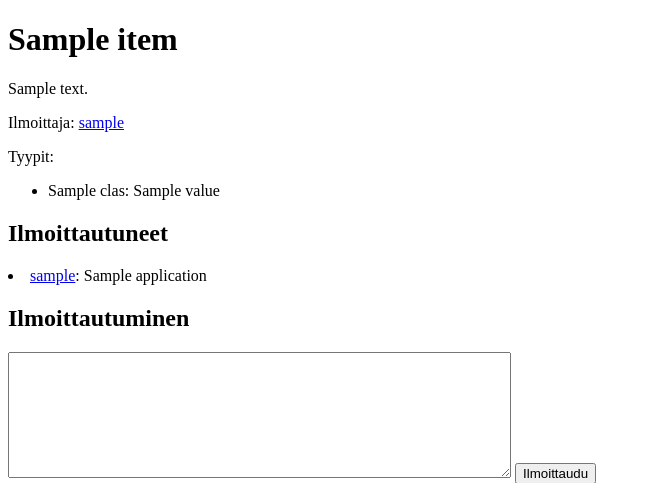
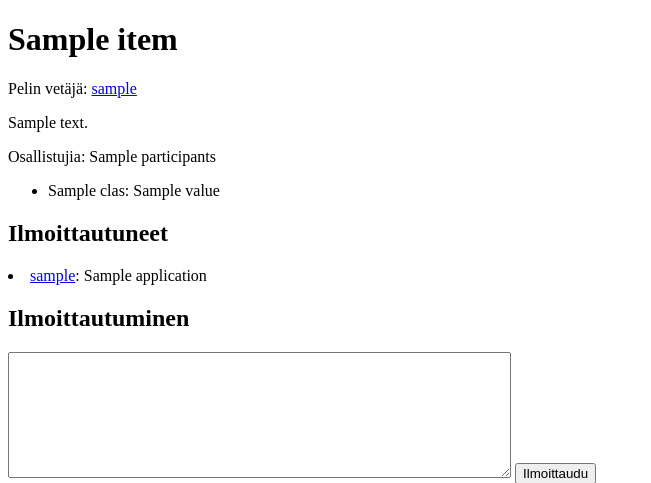
Before and after one commit to Alehound/DnD-Group-finder, a Flask app: template templates/show_item.html in a window 1280 px wide. Shown: the top 483 px of the page, without its empty margins (0-651 px from the left). Run offline with Flask 3, Linux system fonts and the light colour scheme; the template is opened without the code that fills it: most values are stand-ins (such as "Sample title", 1, 10 or a date in 2020).

Commit message:
Move participant count out of classes

```diff
--- a/app.py
+++ b/app.py
@@ -49,6 +49,13 @@ def create_item():
     description = request.form["description"]
     if not description or len(description) > 1000:
         abort(403)
+    participants = request.form["participants"]
+    try:
+        participants_int = int(participants)
+        if participants_int < 1 or participants_int > 99:
+            abort(403)
+    except ValueError:
+        abort(403)
     user_id = session["user_id"]
 
     all_classes = items.get_all_classes()
@@ -63,7 +70,7 @@ def create_item():
 
             classes.append((class_title, class_value))
 
-    items.add_item(title, description, user_id, classes)
+    items.add_item(title, description, participants, user_id, classes)
 
     return redirect("/")
 
@@ -116,6 +123,13 @@ def update_item():
     description = request.form["description"]
     if not description or len(description) > 1000:
         abort(403)
+    participants = request.form["participants"]
+    try:
+        participants_int = int(participants)
+        if participants_int < 1 or participants_int > 99:
+            abort(403)
+    except ValueError:
+        abort(403)
 
     all_classes = items.get_all_classes()
     classes = []
@@ -129,7 +143,7 @@ def update_item():
 
             classes.append((class_title, class_value))
 
-    items.update_item(item_id, title, description, classes)
+    items.update_item(item_id, title, description, participants, classes)
 
     return redirect("/show_item/" + str(item_id))
 
--- a/schema.sql
+++ b/schema.sql
@@ -8,6 +8,7 @@ CREATE TABLE items (
     id INTEGER PRIMARY KEY,
     title TEXT,
     description TEXT,
+    participants INTEGER,
     user_id REFERENCES users
 );
 
--- a/templates/new_item.html
+++ b/templates/new_item.html
@@ -15,6 +15,10 @@
     <p>
         Kuvaus: <br />
         <textarea name="description" rows="8" cols="60" maxlength="1000" required></textarea>
+    </p>
+    <p>
+        Osallistujia(1-9): <br />
+        <input type="number" name="participants" min="1" max="9" required/>
     </p>
     {% for class in classes %}
     <p>
--- a/templates/show_item.html
+++ b/templates/show_item.html
@@ -14,14 +14,16 @@
   </p>
   {% endif %}
   <p>
+    Pelin vetäjä: <a href="/user/{{ item.user_id }}">{{item.username }}</a>
+  </p>
+  <p>
     {{ item.description }}
   </p>
   <p>
-    Ilmoittaja: <a href="/user/{{ item.user_id }}">{{item.username }}</a>
+    Osallistujia: {{ item.participants }}
   </p>
   {% if classes %}
   <p>
-    Tyypit:
     <ul>
       {% for class in classes %}
       <li>{{class.title}}: {{ class.value }}</li>
```
Also changed, not shown: init.sql (+7 -8 lines), items.py (+8 -6 lines).
